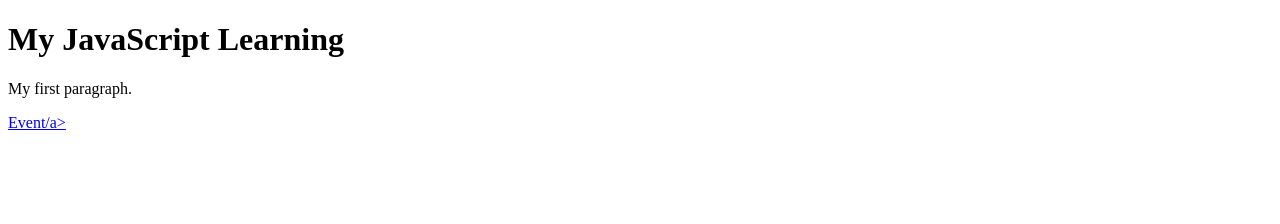
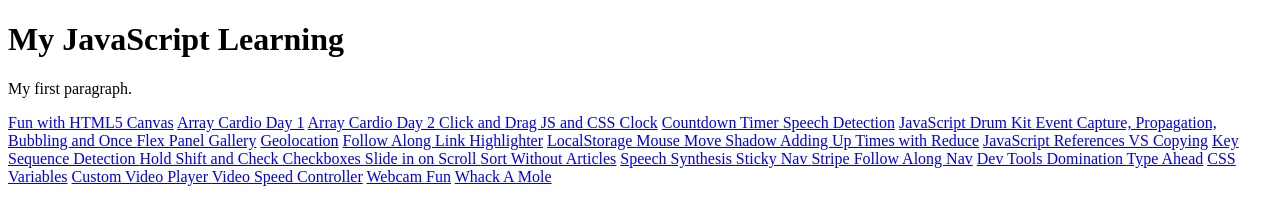
Before and after one commit to ki3n/javascript, a plain HTML site: page index.html in a window 1280 px wide. Drawn offline with Linux system fonts and the light colour scheme.

Commit message:
Final Skeleton

```diff
--- a/index.html
+++ b/index.html
@@ -5,7 +5,38 @@
 <h1>My JavaScript Learning</h1>
 
 <p>My first paragraph.</p>
-<a href="./event">Event/a>
+
+<a href="./canvas"> Fun with HTML5 Canvas</a>
+<a href="./cardioday1" > Array Cardio Day 1</a>
+<a href="./cardioday2"> Array Cardio Day 2 </a>
+<a href="./clickdrag"> Click and Drag </a>
+<a href="./clock"> JS and CSS Clock</a>
+<a href="./countdown"> Countdown Timer </a>
+<a href="./detectspeech"> Speech Detection</a>
+<a href="./drumkit"> JavaScript Drum Kit </a>
+<a href="./event"> Event Capture, Propagation, Bubbling and Once </a>
+<a href="./flexpanel"> Flex Panel Gallery</a>
+<a href="./geolocation"> Geolocation</a>
+<a href="./linkhighlighting"> Follow Along Link Highlighter</a>
+<a href="./localstorage">LocalStorage </a>
+<a href="./mousemove">Mouse Move Shadow </a>
+<a href="./reduce"> Adding Up Times with Reduce</a>
+<a href="./refvscopy"> JavaScript References VS Copying</a>
+<a href="./sequencedetect">Key Sequence Detection </a>
+<a href="./shiftcheckbox">Hold Shift and Check Checkboxes </a>
+<a href="./slideonroll">Slide in on Scroll </a>
+<a href="./sort"> Sort Without Articles</a>
+<a href="./speechsynthesis">Speech Synthesis </a>
+<a href="./stickynav">Sticky Nav </a>
+<a href="./stripe"> Stripe Follow Along Nav</a>
+<a href="./toolsdomination">Dev Tools Domination </a>
+<a href="./typeahead"> Type Ahead</a>
+<a href="./variables"> CSS Variables</a>
+<a href="./videoplayer">Custom Video Player </a>
+<a href="./videospeed"> Video Speed Controller</a>
+<a href="./webcamfun"> Webcam Fun</a>
+<a href="./whack"> Whack A Mole</a>
+
 
 </body>
 </html>
```
